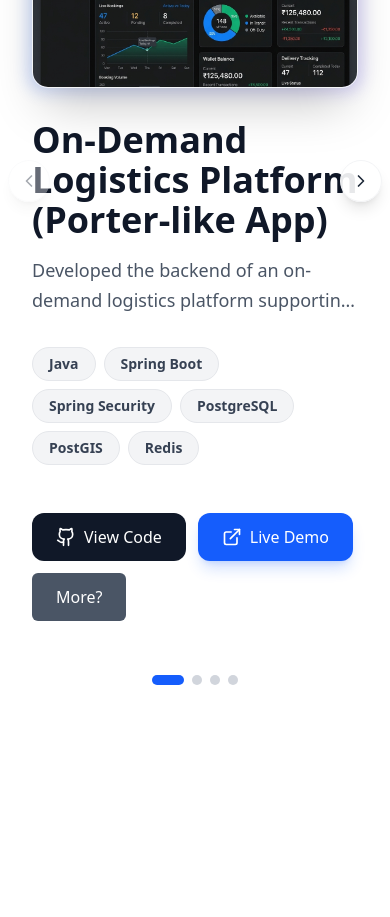
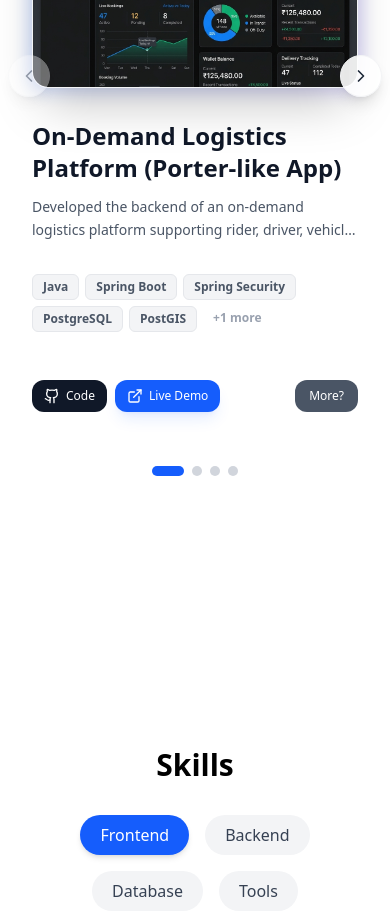
Before and after one commit to Tanuj909/Portfolio, a React (Vite) app: page / in a window 390 px wide. Shown: the part 2380-3297 px from the top of the page. Built offline with nearby package versions, Linux system fonts and the light colour scheme.

Commit message:
Optimize project cards: reduce fonts, limit tech tags, and align buttons to single row

```diff
--- a/src/components/Data/projects.js
+++ b/src/components/Data/projects.js
@@ -28,7 +28,7 @@ const projects = [
   },
   {
     id: 2,
-    title: "On-Demand Salon Discovery & Booking Platform",
+    title: "Salon Saas PlatForm",
     techStack: ["Next.js", "Tailwind CSS", "OpenStreetMap", "Spring Boot", "Spring Security", "PostgreSQL", "PostGIS", "Firebase", "JWT"],
     description:
       "Developed a full-stack salon discovery and appointment booking platform. The frontend is built using Next.js and Tailwind CSS, integrating OpenStreetMap with user geolocation tracking to help users discover nearby salons. The backend is built with Spring Boot and Spring Security, utilizing PostgreSQL and PostGIS for optimized geospatial query calculations. The platform features JWT-based stateless authentication, Firebase storage for stylist profiles and salon media, automated email notifications for bookings and invoices, and is fully deployed on Hostinger VPS.",
--- a/src/components/section/WorkSection.jsx
+++ b/src/components/section/WorkSection.jsx
@@ -325,35 +325,40 @@ const WorkSection = () => {
               className="space-y-8"
             >
               <div>
-                <h3 className="text-4xl font-bold text-gray-900 mb-4">{projects[current].title}</h3>
-                <p className="text-lg text-gray-600 leading-relaxed line-clamp-2">
+                <h3 className="text-2xl md:text-3xl font-bold text-gray-900 mb-3">{projects[current].title}</h3>
+                <p className="text-sm md:text-base text-gray-600 leading-relaxed line-clamp-2">
                   {projects[current].description}
                 </p>
               </div>
 
               {projects[current].techStack && (
-                <div className="flex flex-wrap gap-2">
-                  {projects[current].techStack.map((tech, i) => (
+                <div className="flex flex-wrap gap-1.5">
+                  {projects[current].techStack.slice(0, 5).map((tech, i) => (
                     <span
                       key={i}
-                      className="px-4 py-1.5 bg-gray-100 text-gray-700 text-sm font-semibold rounded-full border border-gray-200"
+                      className="px-2.5 py-1 bg-gray-100 text-gray-600 text-xs font-semibold rounded-md border border-gray-200"
                     >
                       {tech}
                     </span>
                   ))}
+                  {projects[current].techStack.length > 5 && (
+                    <span className="px-2.5 py-1 text-gray-400 text-xs font-semibold">
+                      +{projects[current].techStack.length - 5} more
+                    </span>
+                  )}
                 </div>
               )}
 
-              <div className="flex flex-wrap items-center gap-3 pt-4">
+              <div className="flex items-center gap-2 pt-4 w-full">
                 {projects[current].github && (
                   <a
                     href={projects[current].github}
                     target="_blank"
                     rel="noopener noreferrer"
-                    className="inline-flex items-center gap-2 px-6 py-3 bg-gray-900 hover:bg-gray-800 text-white rounded-xl font-medium transition-colors"
+                    className="inline-flex items-center justify-center gap-1.5 px-3 py-2 bg-gray-900 hover:bg-gray-800 text-white rounded-xl text-xs font-medium transition-colors"
                   >
-                    <Github className="w-5 h-5" />
-                    View Code
+                    <Github className="w-4 h-4" />
+                    Code
                   </a>
                 )}
                 {projects[current].demo && (
@@ -361,16 +366,16 @@ const WorkSection = () => {
                     href={projects[current].demo}
                     target="_blank"
                     rel="noopener noreferrer"
-                    className="inline-flex items-center gap-2 px-6 py-3 bg-blue-600 hover:bg-blue-700 text-white rounded-xl font-medium transition-colors shadow-lg shadow-blue-600/20"
+                    className="inline-flex items-center justify-center gap-1.5 px-3 py-2 bg-blue-600 hover:bg-blue-700 text-white rounded-xl text-xs font-medium transition-colors shadow-lg shadow-blue-600/10"
                   >
-                    <ExternalLink className="w-5 h-5" />
+                    <ExternalLink className="w-4 h-4" />
                     Live Demo
                   </a>
                 )}
 
                 <button
                   onClick={() => setActiveModalProject(projects[current])}
-                  className="bg-gray-600 hover:bg-gray-700 text-white px-6 py-3 rounded-md transition-colors"
+                  className="px-3.5 py-2 bg-gray-600 hover:bg-gray-700 text-white rounded-xl text-xs font-medium transition-colors ml-auto"
                 >
                   More?
                 </button>
```
